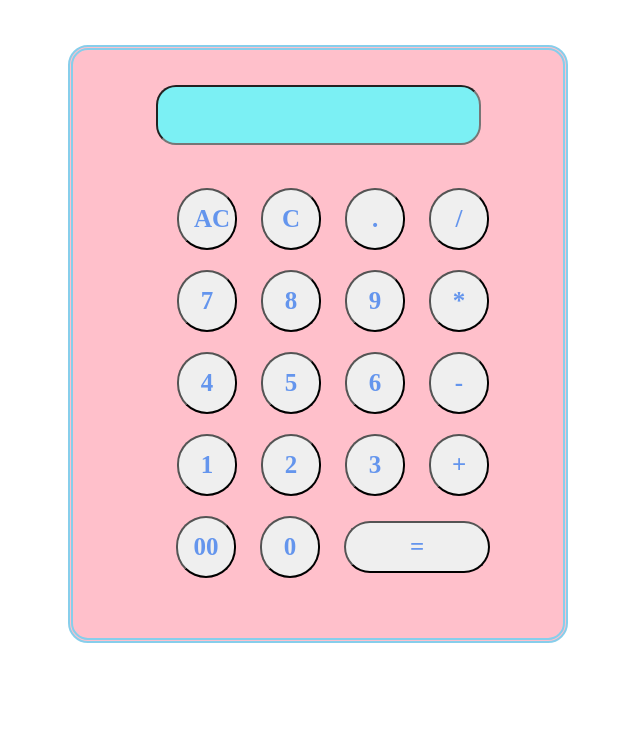
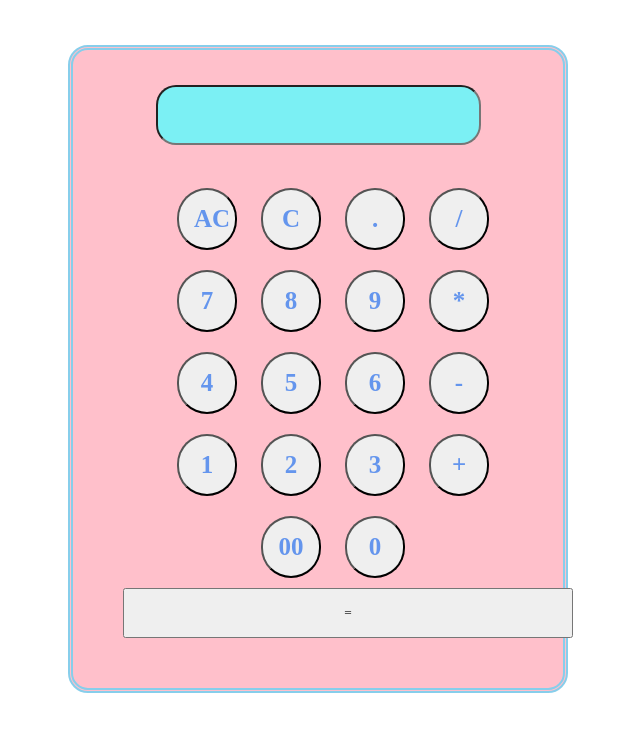
Before and after one commit to Manasa-098/Assignment-3, a plain HTML site: page index.html in a window 1280 px wide. Shown: the whole page, without its empty margins (392-1032 px from the left). Drawn offline with Linux system fonts and the light colour scheme.

Commit message:
Update style.css

```diff
--- a/style.css
+++ b/style.css
@@ -43,20 +43,3 @@ input[type=text] {
     border-radius: 10px;
     background-color: skyblue;
 }
-
-.equal {
-    width: 146px;
-    padding: 10px;
-    font-size: 25px;
-    font-weight: bolder;
-    border-radius: 75px;
-    margin: 10px;
-    color: cornflowerblue;
-
-}
-
-.equal:hover {
-    color: palevioletred;
-    border-radius: 10px;
-    background-color: skyblue;
-}
```
